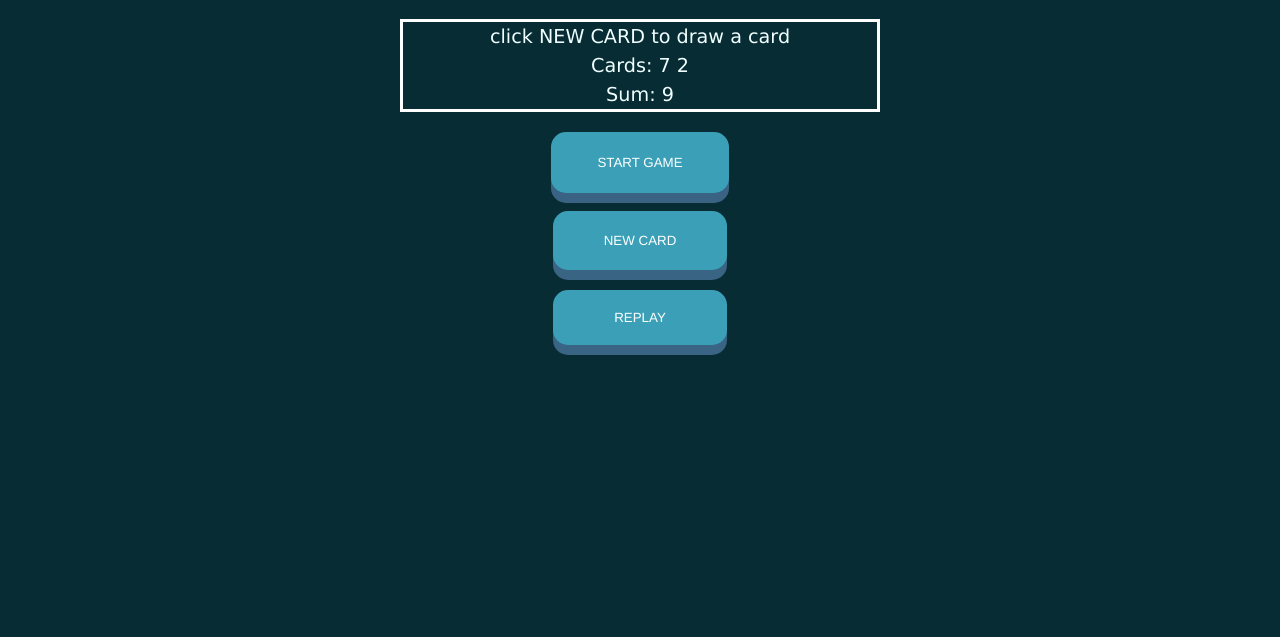
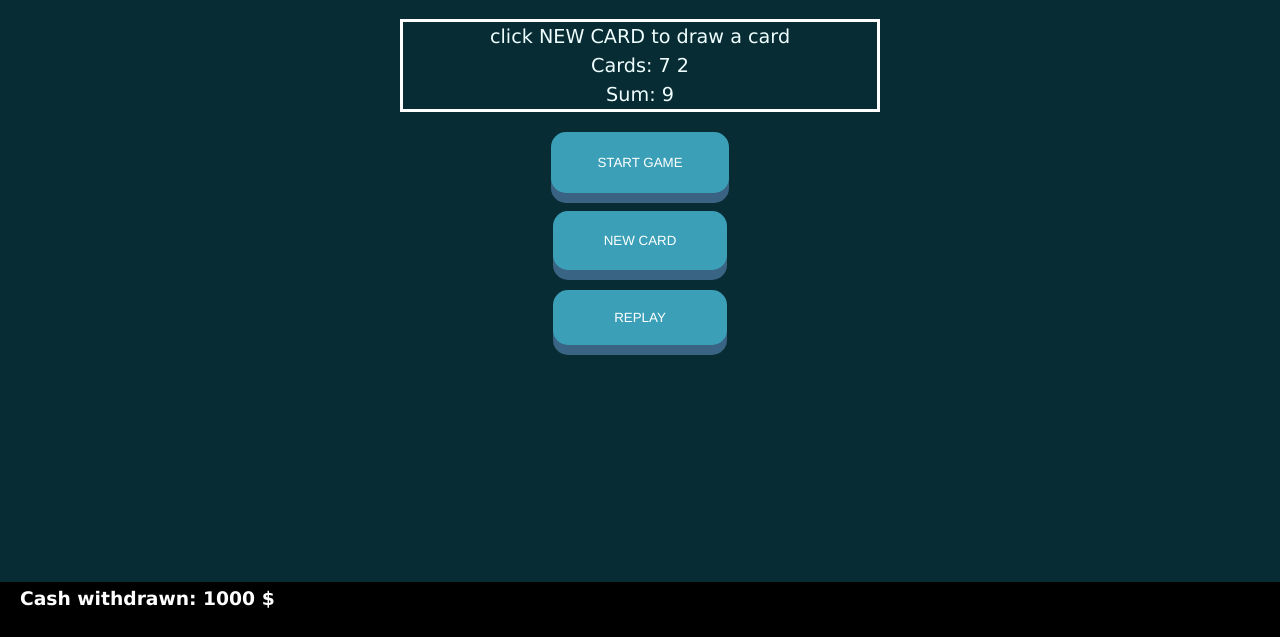
Before and after one commit to avin-madhu/BLACKJACK, a plain HTML site: page index.html in a window 1280 px wide. Both pictures are taken after a click on the button "START GAME". Shown: the part 163-800 px from the top of the page. Drawn offline with Linux system fonts and the light colour scheme.

Commit message:
cash withdrawn and minor styling

```diff
--- a/index.html
+++ b/index.html
@@ -4,7 +4,7 @@
         <meta name="viewport" content="width=device-width, initial-scale=1.0">
         <meta http-equiv="X-UA-Compatible" content="ie=edge">
   <meta name="viewport" content="width=device-width, initial-scale=1.0">
-        <title>THE BLACKJAC GAME</title>
+        <title>THE BLACKJACK GAME</title>
         <link rel="stylesheet" href="index3.css">
     </head>
 
@@ -38,6 +38,11 @@
 
         </div>
 
+        <div class="footer">
+            <h3 class="highScore" id="CashWithDrawn">Cash withdrawn: </h3>
+            <marquee id="marqueeTag"behavior="scroll" direction="right" scrollamount="7">You have Won!!</marquee>
+        </div>
+
         <script src="index3.js"></script>
 
 
--- a/index3.css
+++ b/index3.css
@@ -73,6 +73,16 @@
     padding-inline: 59px;
     padding-block: 20px;
 }
+
+.footer{
+    height: 100px;
+    width: 100%;
+    background-color: #000000;
+   position: absolute;
+   bottom: 0px;
+
+}
+
 
 }
 body {
@@ -228,3 +238,27 @@ padding-inline: 51px;
     padding-inline: 61px;
     padding-block: 20px;
 }
+
+.footer{
+    height: 55px;
+    width: 100%;
+    background-color: #000000;
+   position: absolute;
+   bottom: 0%;
+   align-content: center;
+   justify-content: center;
+
+}
+.highScore{
+    color:rgb(255, 255, 255);
+   align-content: center;
+   justify-content: center;
+   padding-left: 20px;
+
+   font-family: 'Lucida Sans', 'Lucida Sans Regular', 'Lucida Grande', 'Lucida Sans Unicode', Geneva, Verdana, sans-serif;
+}
+#marqueeTag
+{
+    color: #010101;
+    font-family: 'Lucida Sans', 'Lucida Sans Regular', 'Lucida Grande', 'Lucida Sans Unicode', Geneva, Verdana, sans-serif;
+}
--- a/index3.js
+++ b/index3.js
@@ -6,21 +6,31 @@ let message=""
 let isalive=true
 let sum= firstcard+secondcard
 let startclicked=0
+let cashWithdrawn=document.getElementById("CashWithDrawn")
+let cashNow =0
+let cashSum =0
+let WonMessage = document.getElementById("marqueeTag")
 
 let messageEl=document.getElementById("message-el")
 let sumEl=document.getElementById("sum-el")
 let cardsEl=document.getElementById("cards-el")
 
 function getrandomcard(){
-    return Math.floor(Math.random()*13)
+    return Math.floor(Math.random()*14)
 }
 
 function startgame(){
+
+   if(isalive==true)
+   {
+    cashUpdate()
+   }
     rendergame()
     startclicked=1
 }
 function replay(){
 
+  messageEl.style.color='white'
     sum = 0
     startclicked=0
     messageEl.textContent="click START GAME to start"
@@ -33,6 +43,11 @@ function replay(){
    message.textContent="Click NEW CARD to draw a card"
    sumEl.textContent= "Sum: "
    cardsEl.textContent="Cards: "
+   cashSum=0
+   cashWithdrawn.textContent= "Cash withdrawn: "
+   isalive=true
+
+
 }
 
 function openNav() {
@@ -56,9 +71,11 @@ function rendergame(){
 if (sum<=20){
     message="click NEW CARD to draw a card"
 }else if (sum===21){
+  messageEl.style.color="#11fa04"
     message="BLACKJACK!!"
     won = true
 }else{
+    messageEl.style.color="red"
     message="You Lost :("
     isalive=false
 }
@@ -67,11 +84,31 @@ if (sum<=20){
 }
 
 function newcard(){
+
+
    if(startclicked==1)
    {
     let thirdcard= getrandomcard()
    sum+=thirdcard
    cardsarray.push(thirdcard)
    rendergame()
+   if(isalive==true)
+   {
+    cashUpdate()
    }
+   }
+
 }
+
+function cashUpdate()
+{
+  cashNow=1000
+  cashSum+=cashNow
+  cashWithdrawn.textContent="Cash withdrawn: "+cashSum+" $";
+  if(won==true)
+  {
+    cashSum+=100000
+    cashWithdrawn.textContent="Cash withdrawn: "+cashSum;
+    WonMessage.style.color="white"
+  }
+}
```
